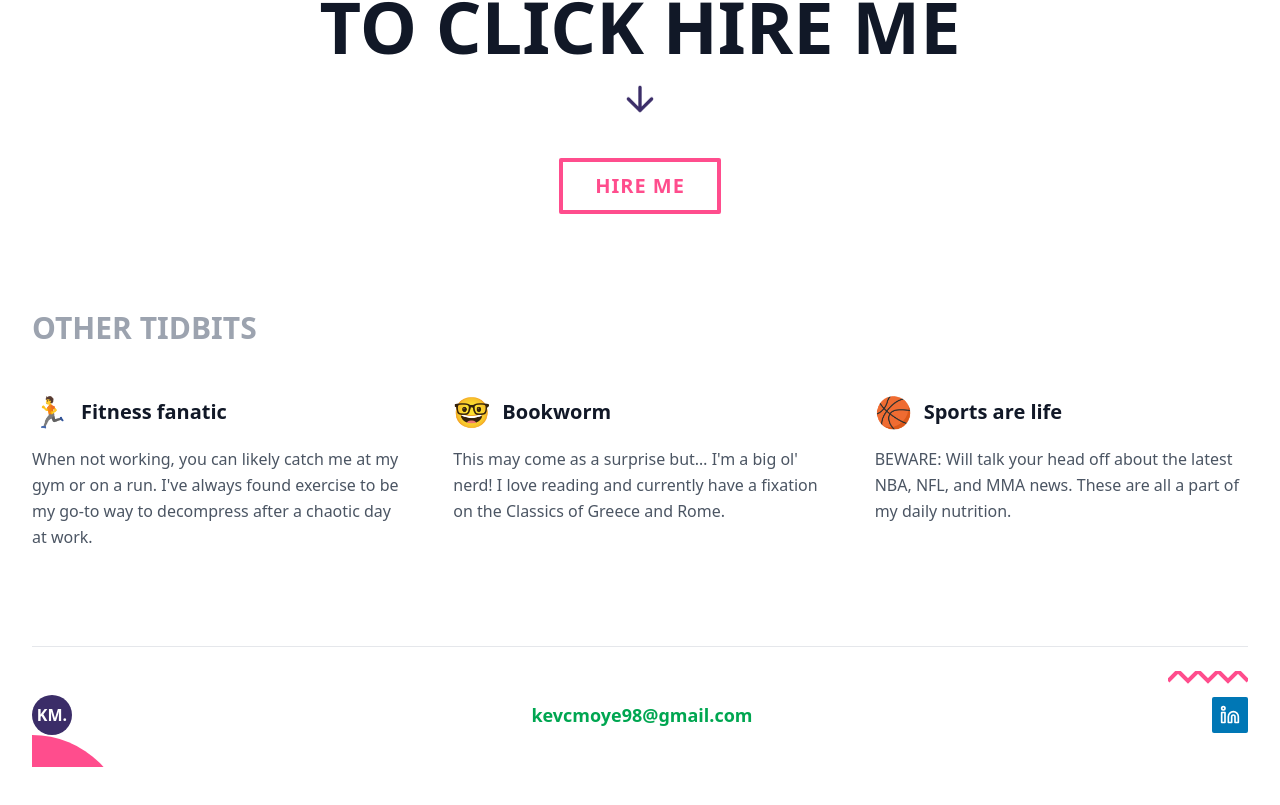
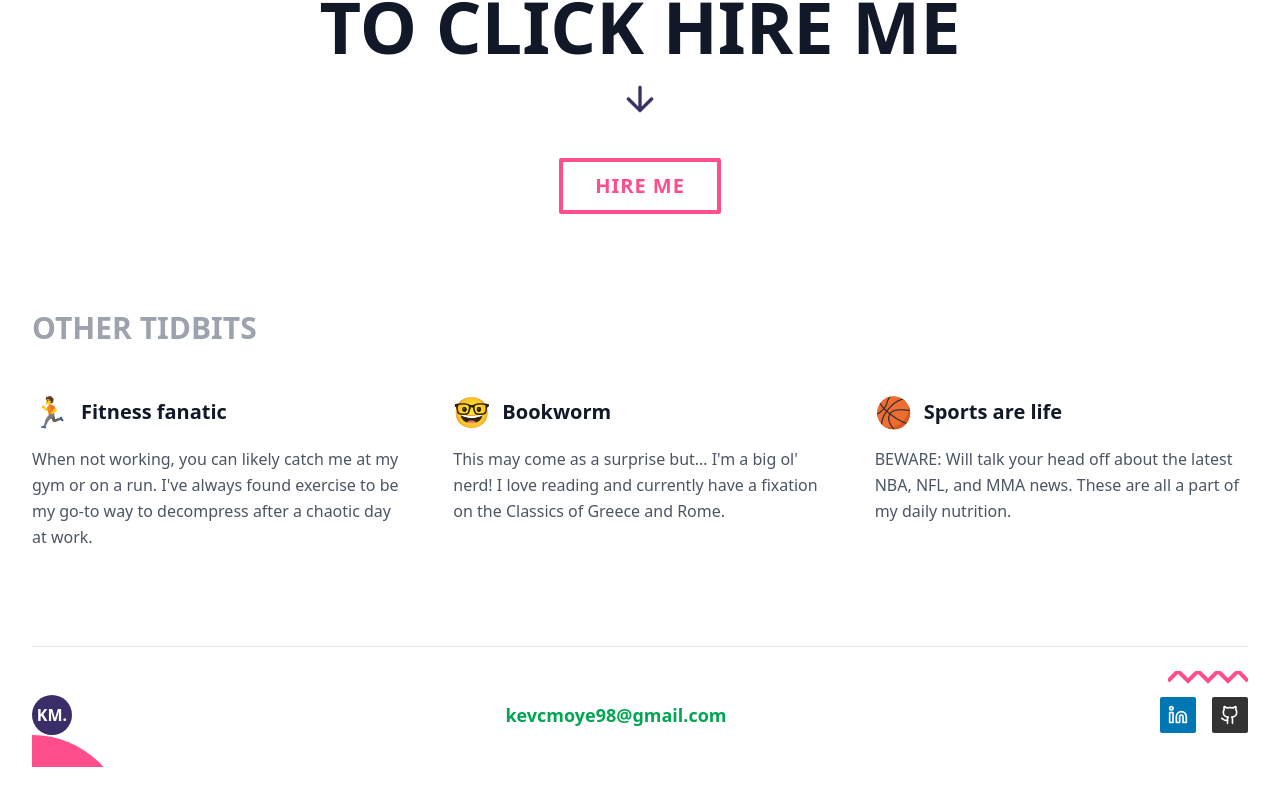
Before and after one commit to KevinTriesCoding/Portfolio_Site, a React (Vite) app: page / in a window 1280 px wide. Shown: the part 4655-5460 px from the top of the page. Built offline with nearby package versions, Linux system fonts and the light colour scheme.

Commit message:
Add GitHub icon to Layout and Contact components for enhanced social media links

```diff
--- a/src/components/Contact.tsx
+++ b/src/components/Contact.tsx
@@ -1,5 +1,5 @@
 import React from 'react'
-import { Linkedin } from 'lucide-react'
+import { Linkedin, Github } from 'lucide-react'
 import { Button } from './ui/Button'
 export function Contact() {
   return (
@@ -138,6 +138,14 @@ export function Contact() {
               >
                 <Linkedin size={20} />
               </a>
+              <a
+                href="https://github.com/KevinTriesCoding"
+                target="_blank"
+                rel="noopener noreferrer"
+                className="bg-[#333] text-white p-2 rounded-sm hover:opacity-90 transition-opacity"
+              >
+                <Github size={20} />
+              </a>
             </div>
           </div>
 
--- a/src/components/Layout.tsx
+++ b/src/components/Layout.tsx
@@ -1,6 +1,6 @@
 import React from 'react'
 import { Link } from 'react-router-dom'
-import { Linkedin } from 'lucide-react'
+import { Linkedin, Github } from 'lucide-react'
 export function Layout({ children }: { children: React.ReactNode }) {
   return (
     <div className="min-h-screen flex flex-col bg-white font-sans text-gray-900">
@@ -54,6 +54,14 @@ export function Layout({ children }: { children: React.ReactNode }) {
               >
                 <Linkedin size={20} />
               </a>
+              <a
+                href="https://github.com/KevinTriesCoding"
+                target="_blank"
+                rel="noopener noreferrer"
+                className="p-2 bg-[#00E5FF] text-[#001F3F] rounded hover:bg-white transition-colors"
+              >
+                <Github size={20} />
+              </a>
             </div>
           </div>
         </div>
```
